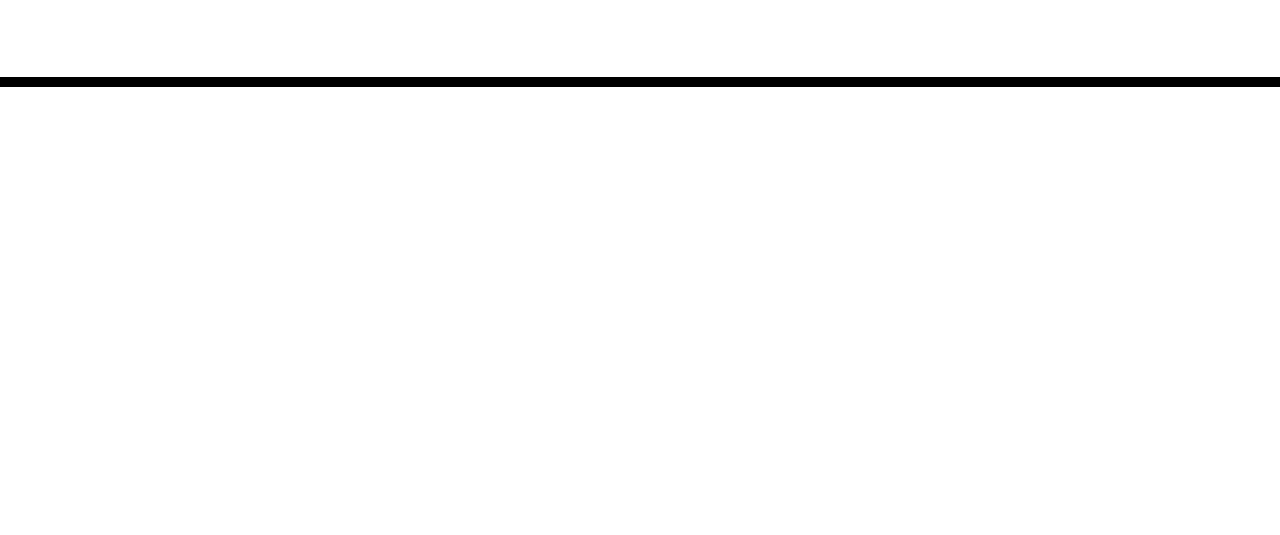
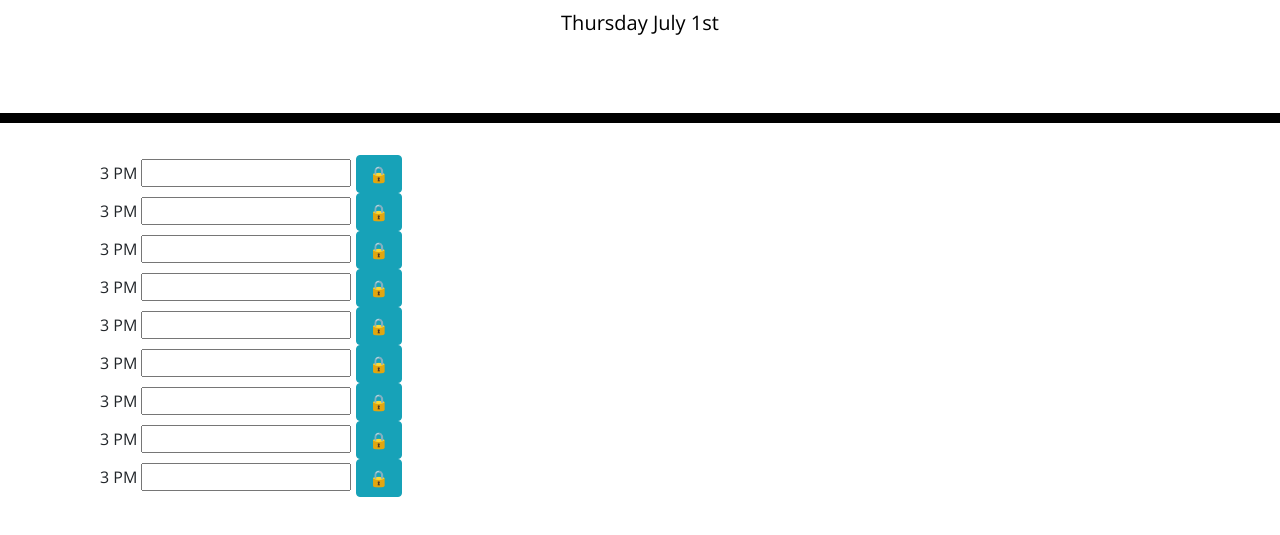
Before and after one commit to kaursim000/schedule-planner, a plain HTML site: page index.html in a window 1280 px wide. Shown: the part 181-716 px from the top of the page. Drawn offline with nearby package versions, Linux system fonts and the light colour scheme.

```diff
--- a/index.html
+++ b/index.html
@@ -30,9 +30,56 @@
     </header>
     <div class="container">
       <!-- Timeblocks go here -->
+      <div class="col-12 col-sm-6">
+        <label for="time9"></label>
+        <input type="text" class="todo" name="time9"/>
+        <button class="btn btn-info">	&#128274</button>
+      </div>
+      <div class="col-12 col-sm-6">
+        <label for="time10"></label>
+        <input type="text" class="todo" name="time10"/>
+        <button class="btn btn-info">	&#128274</button>
+      </div>
+      <div class="col-12 col-sm-6">
+        <label for="time11"></label>
+        <input type="text" class="todo" name="time11"/>
+        <button class="btn btn-info">	&#128274</button>
+      </div>
+      <div class="col-12 col-sm-6">
+        <label for="time12"></label>
+        <input type="text" class="todo" name="time12"/>
+        <button class="btn btn-info">	&#128274</button>
+      </div>
+      <div class="col-12 col-sm-6">
+        <label for="time1"></label>
+        <input type="text" class="todo" name="time1"/>
+        <button class="btn btn-info">	&#128274</button>
+      </div>
+      <div class="col-12 col-sm-6">
+        <label for="time2"></label>
+        <input type="text" class="todo" name="time2"/>
+        <button class="btn btn-info">	&#128274</button>
+      </div>
+      <div class="col-12 col-sm-6">
+        <label for="time3"></label>
+        <input type="text" class="todo" name="time3"/>
+        <button class="btn btn-info">	&#128274</button>
+      </div>
+      <div class="col-12 col-sm-6">
+        <label for="time4"></label>
+        <input type="text" class="todo" name="time4"/>
+        <button class="btn btn-info">	&#128274</button>
+      </div>
+      <div class="col-12 col-sm-6">
+        <label for="time5"></label>
+        <input type="text" class="todo" name="time5"/>
+        <button class="btn btn-info">	&#128274</button>
+      </div>
+
     </div>
 
     <script src="https://cdnjs.cloudflare.com/ajax/libs/jquery/3.2.1/jquery.min.js"></script>
     <script src="https://cdnjs.cloudflare.com/ajax/libs/moment.js/2.24.0/moment.min.js"></script>
+    <script src="script.js"></script>
   </body>
 </html>
--- a/script.js
+++ b/script.js
@@ -0,0 +1,61 @@
+
+var headerDate = moment();
+$("#currentDay").text(headerDate.format("dddd MMMM Do"));
+
+var hour9 = moment().format("h A");
+$('label[for="time9"]').text(hour9);
+
+var hour10 = moment().format("h A");
+$('label[for="time10"]').text(hour10);
+
+var hour11 = moment().format("h A");
+$('label[for="time11"]').text(hour11);
+
+var hour12 = moment().format("h A");
+$('label[for="time12"]').text(hour12);
+
+var hour1 = moment().format("h A");
+$('label[for="time1"]').text(hour1);
+
+var hour2 = moment().format("h A");
+$('label[for="time2"]').text(hour2);
+
+var hour3 = moment().format("h A");
+$('label[for="time3"]').text(hour3);
+
+var hour4 = moment().format("h A");
+$('label[for="time4"]').text(hour4);
+
+var hour5 = moment().format("h A");
+$('label[for="time5"]').text(hour5);
+
+
+
+
+// function handleFormSubmit(event) {
+//     // Prevent the default behavior
+//     event.preventDefault();
+
+//     console.log('First Name:', firstNameEl.val());
+//     console.log('Last Name:', lastNameEl.val());
+//     console.log('Email:', emailEl.val());
+//     console.log('GitHub:', githubEl.val());
+
+//     // Select all checked options
+//     var checkedEl = $('input:checked');
+//     var selected = [];
+
+//     // Loop through checked options to store in array
+//     $.each(checkedEl, function () {
+//       selected.push($(this).val());
+//     });
+//     console.log('Toppings: ', selected.join(', '));
+
+//     // Clear input fields
+//     $('input[type="text"]').val('');
+//     $('input[type="email"]').val('');
+//     $('input[type="checkbox"]').prop('checked', false);
+//   }
+
+//   // Submit event on the form
+//   formEl.on('submit', handleFormSubmit);
```
